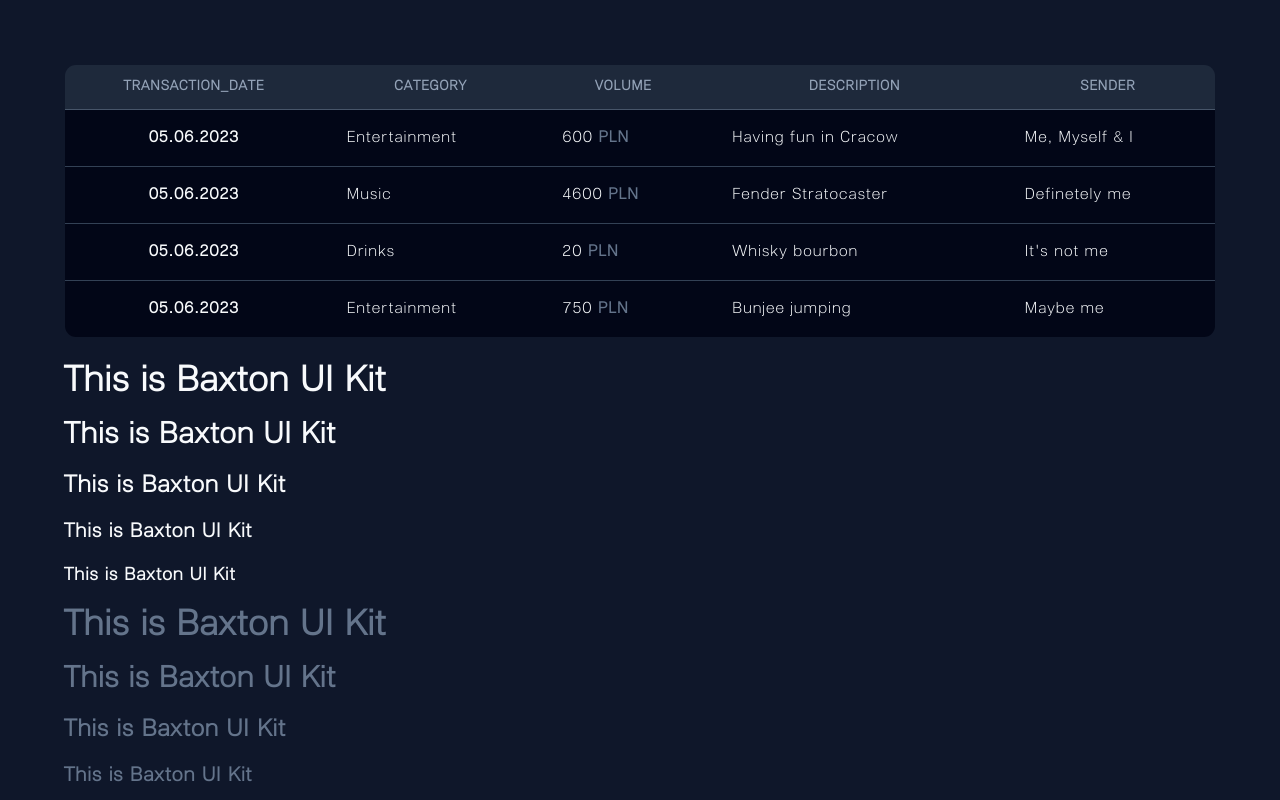
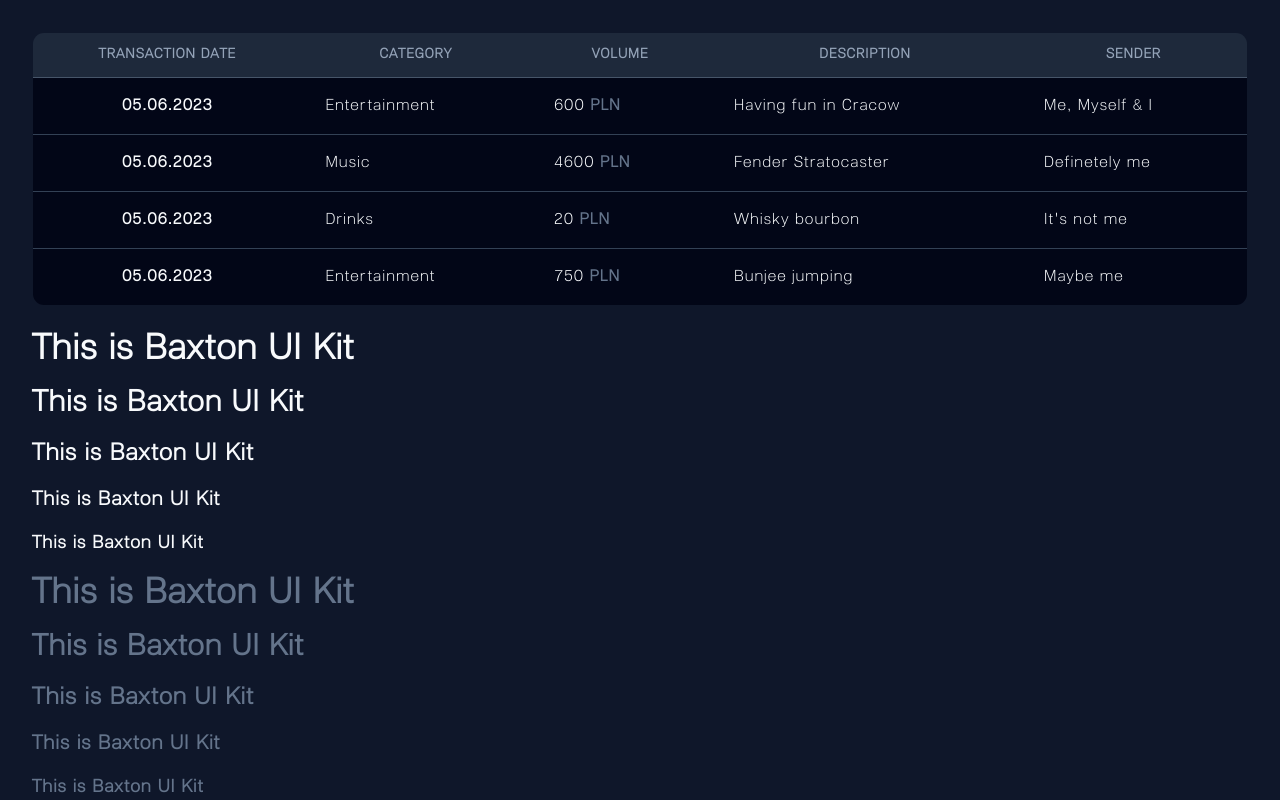
Before and after one commit to michalmytych/moneypenny-spa, a React (Create React App) app: page / in a window 1280 px wide. Shown: the top 800 px of the page. Built offline with nearby package versions, Linux system fonts and the light colour scheme.

Commit message:
Fix column label

```diff
--- a/src/App.tsx
+++ b/src/App.tsx
@@ -16,7 +16,7 @@ const App: React.FC = () => {
   const currencyCode = 'PLN';
 
   return (
-    <div className="App p-16 bg-slate-900 h-full">
+    <div className="App p-8 bg-slate-900 h-full">
       <InputGroup>
         <DataTable
           data={[
@@ -50,7 +50,7 @@ const App: React.FC = () => {
             }
           ]}
           columns={[
-            {key: 'transaction_date', label: 'TRANSACTION_DATE'},
+            {key: 'transaction_date', label: 'TRANSACTION DATE'},
             {key: 'category', label: 'CATEGORY'},
             {key: 'volume', label: 'VOLUME', processor: (volume) => <>{volume}<span className='font-semibold text-slate-500'> {currencyCode}</span></>},
             {key: 'description', label: 'DESCRIPTION'},
```
